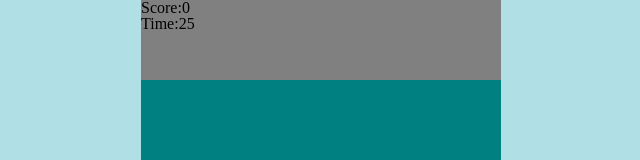
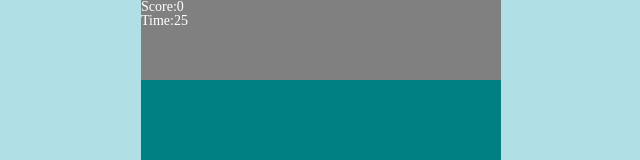
Before and after one commit to sun-lau/lunch-coding.github.io, a plain HTML site: page lunch-coding/dish-1/index.html in a window 1280 px wide. Shown: the top 160 px of the page, without its empty margins (319-959 px from the left). Drawn offline with nearby package versions, Linux system fonts and the light colour scheme.

Commit message:
Update index.html

```diff
--- a/lunch-coding/dish-1/index.html
+++ b/lunch-coding/dish-1/index.html
@@ -21,6 +21,14 @@
                 height: 80px;
                 margin-left: auto;
                 margin-right: auto;
+            }
+            #score-label{
+                color:white;
+                font-size:14px;
+            }
+            #time-label{
+                color:white;
+                font-size:14px;
             }
             #playground{
                 background-color: gold;
@@ -83,8 +91,8 @@
     <body>
         <div id="main">
             <div id="board">
-                <p>Score:<span id="score">0</span></p>
-                <p>Time:<span id="time">30</span></p>
+                <p id="score-label">Score:<span id="score">0</span></p>
+                <p id="time-label">Time:<span id="time">30</span></p>
             </div>
             <div id="playground">
                 <div class="box"></div>
```
